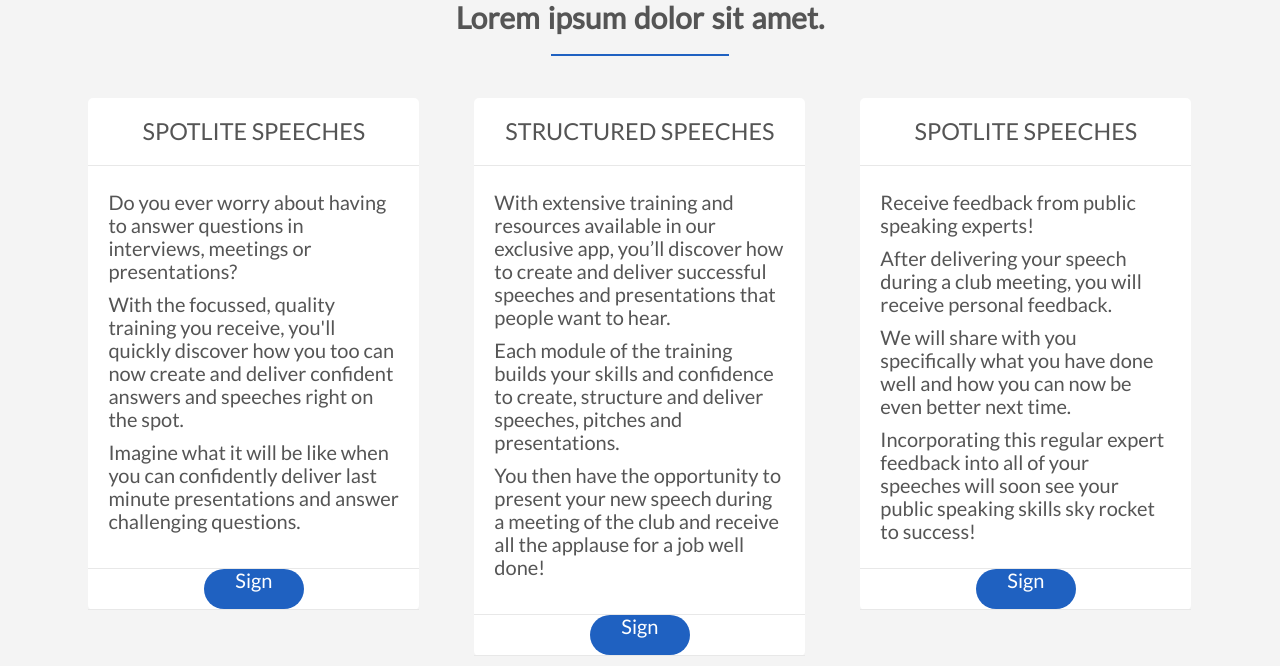
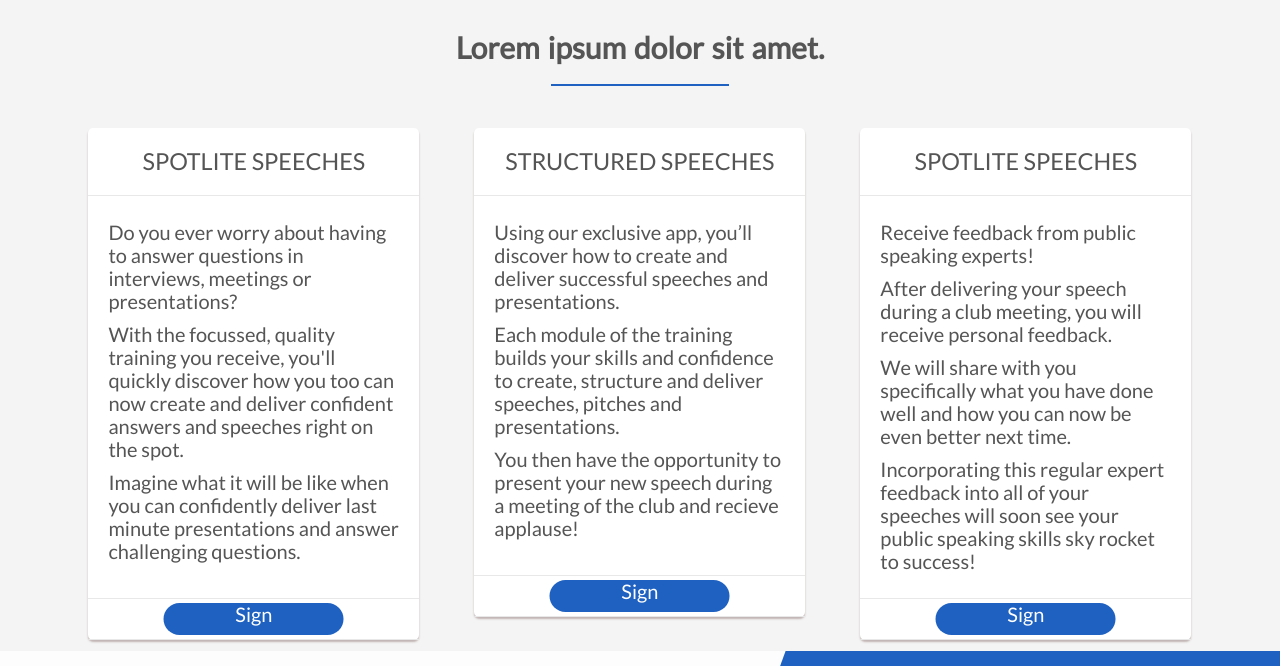
Before and after one commit to nezmustafa123/andy_osullivan2, a PHP site: page / in a window 1280 px wide. Shown: the part 5295-5961 px from the top of the page. Run offline with PHP 8.4, Linux system fonts and the light colour scheme; style sheets or scripts are compiled from the project's sources; some libraries are stand-ins or nearby versions; grey boxes are pictures that could not be loaded.

Commit message:
changed heading style

```diff
--- a/index.html
+++ b/index.html
@@ -363,7 +363,7 @@
  	  	   		</ul>
  	  	   	</div>
  	  	   	<div class="plan-sign">
- 	  	   		<a class="button" href="">Sign</a>
+ 	  	   		<a class="button" href=""><span>Sign</span></a>
  	  	   	</div>
  	  	   </div>
  	  	</div>
@@ -376,14 +376,14 @@
  	  	   	</div>
  	  	   	<div class="plan-detail">
  	  	   	  <ul>
- 	  	   	  	<li>With extensive training and resources available in our exclusive app, you’ll discover how to create and deliver successful speeches and presentations that people want to hear.</li>
+ 	  	   	  	<li>Using our exclusive app, you’ll discover how to create and deliver successful speeches and presentations.</li>
  	  	   	  	<li>Each module of the training builds your skills and confidence to create, structure and deliver speeches, pitches and presentations.</li>
- 	  	   	  	<li>You then have the opportunity to present your new speech during a meeting of the club and receive all the applause for a job well done!</li>
+ 	  	   	  	<li>You then have the opportunity to present your new speech during a meeting of the club and recieve applause!</li>
  	  	   	  	<li></li>
  	  	   	  </ul>
  	  	   	</div>
  	  	   	<div class="plan-sign">
- 	  	   		<a class="button" href="">Sign</a>
+ 	  	   		<a class="button" href=""><span>Sign</span></a>
  	  	   	</div>
  	  	   </div>
  	  	</div>
@@ -403,7 +403,7 @@
  	  	   		</ul>
  	  	   	</div>
  	  	   	<div class="plan-sign">
- 	  	   		<a class="button" href="">Sign</a>
+ 	  	   		<a class="button" href=""><span>Sign</span></a>
  	  	   	</div>
  	  	   </div>
  	  	</div>
--- a/resources/css/style.css
+++ b/resources/css/style.css
@@ -591,11 +591,16 @@ cite {
 	background-color: #f4f4f4;
 }
 
+
+.section-plans__heading  {
+	margin-top: 1em;
+}
 .plan-box {
 	background-color: #fff;
 	border-radius: 5px;
 	width: 90%;
 	margin-left: 5%;
+	box-shadow: 0 2px 2px #c1b4b4;
 
 }
 
@@ -629,13 +634,19 @@ cite {
 	padding: 5px 0;
 }
 .plan-sign {
+
 	position: relative;
+	padding: 6rem;
+    margin: 0 auto;
+    transform: translate(-50%, 0%);
+    left: 50%;
+	border: 0;
 }
 .plan-sign a {
 	position: absolute;
 	background-color: #1F61C1;
-	height: 2rem;
-	width: 100px;
+	height: 1.6rem;
+	width: 9rem;
 	color: #fff;
 	margin: 0 auto;
     transform: translate(-50%, -50%);
@@ -645,6 +656,14 @@ cite {
     word-break: normal;
 	text-align: center;
 
+
+}
+
+
+.plan-sign a span {
+	  transform: translatex(-50%, -50%);
+	  top: 100%;
+	  position: inline-block;
 }
 
 /*******FORM STYLES*******/
```
